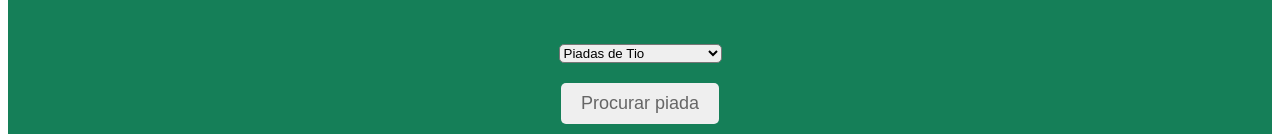
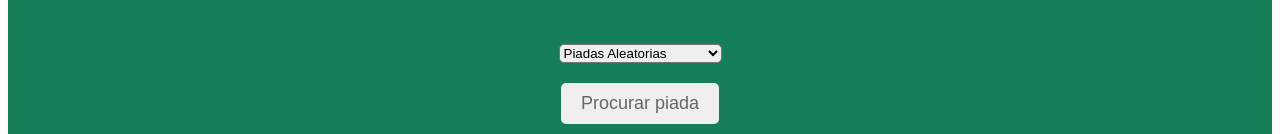
Before and after one commit to ToriCalasans/tomi-piada, a Next.js app: page / in a window 1280 px wide. Shown: the part 590-724 px from the top of the page. Built offline with nearby package versions, Linux system fonts and the light colour scheme.

Commit message:
instalação da API de piadas

```diff
--- a/pages/index.js
+++ b/pages/index.js
@@ -1,15 +1,43 @@
 import Image from "next/image";
 import David from "../src/assets/images/david-a-lagartixa-1.png";
-import piadas from "../src/assets/piadas.json";
+//import piadas from "../src/assets/piadas.json";
 import { useState } from "react";
 
 function Home() {
   const [piada, setPiada] = useState("");
+  /*
   const gerarPiada = () => {
     const tipo = document.querySelector(".seletor-piada").value;
     const lista = piadas[tipo];
     const piadaAleatoria = lista[Math.floor(Math.random() * lista.length)];
     setPiada(piadaAleatoria);
+  };
+  */
+  const gerarPiada = async () => {
+    // 1. Pegamos o valor selecionado no <select>
+    const tipo = document.querySelector(".seletor-piada").value;
+    try {
+      // 2. Colocamos a variável 'tipo' na URL e garantimos o formato JSON
+      const respostaDaInternet = await fetch(
+        `https://v2.jokeapi.dev/joke/${tipo}/Programming,Miscellaneous,Spooky,Christmas?lang=pt&blacklistFlags=nsfw,religious,political,racist,sexist,explicit&format=txt`,
+      );
+      const dadosDaPiada = await respostaDaInternet.json();
+      // 3. tratamos o erro caso a API não encontre piadas naquela catergoria"
+      if (dadosDaPiada.error) {
+        setPiada(
+          "Não encontrei piadas dessa categoria em português, tente outra categoria",
+        );
+        return;
+      }
+      if (dadosDaPiada.type == "single") {
+        setPiada(dadosDaPiada.joke);
+      } else {
+        setPiada(`${dadosDaPiada.setup} ... ${dadosDaPiada.delivery}`);
+      }
+    } catch (error) {
+      console.error("Erro ao buscar piada:", error);
+      setPiada("Ops, deu um erro ao conectar com o servidor de piadas");
+    }
   };
 
   return (
@@ -22,9 +50,9 @@ function Home() {
       </div>
       <div>
         <select name="selectTipoPiada" className="seletor-piada">
-          <option value="piadasTio">Piadas de Tio</option>
-          <option value="piadasAleatoria">Piadas Aleatorias</option>
-          <option value="piadaProgramador">Piadas de Programador</option>
+          <option value="Any">Piadas Aleatorias</option>
+          <option value="Programming">Piadas de Programador</option>
+          <option value="Miscellaneous">Piadas Diversas</option>
         </select>
       </div>
       <div>
@@ -37,7 +65,7 @@ function Home() {
         </button>
       </div>
       <div>
-        <h1>{piada}</h1>
+        <h2>{piada}</h2>
       </div>
     </div>
   );
```
